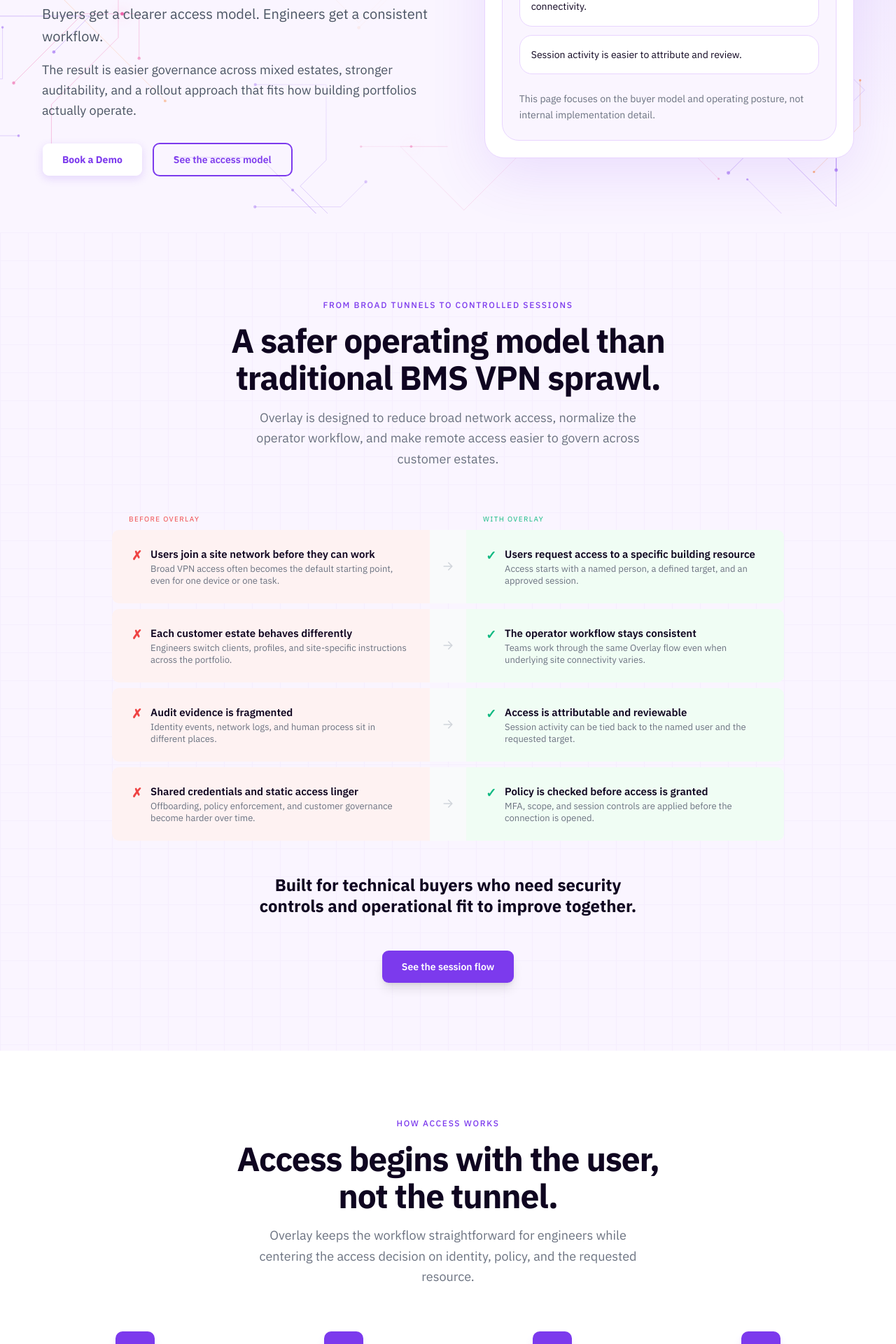
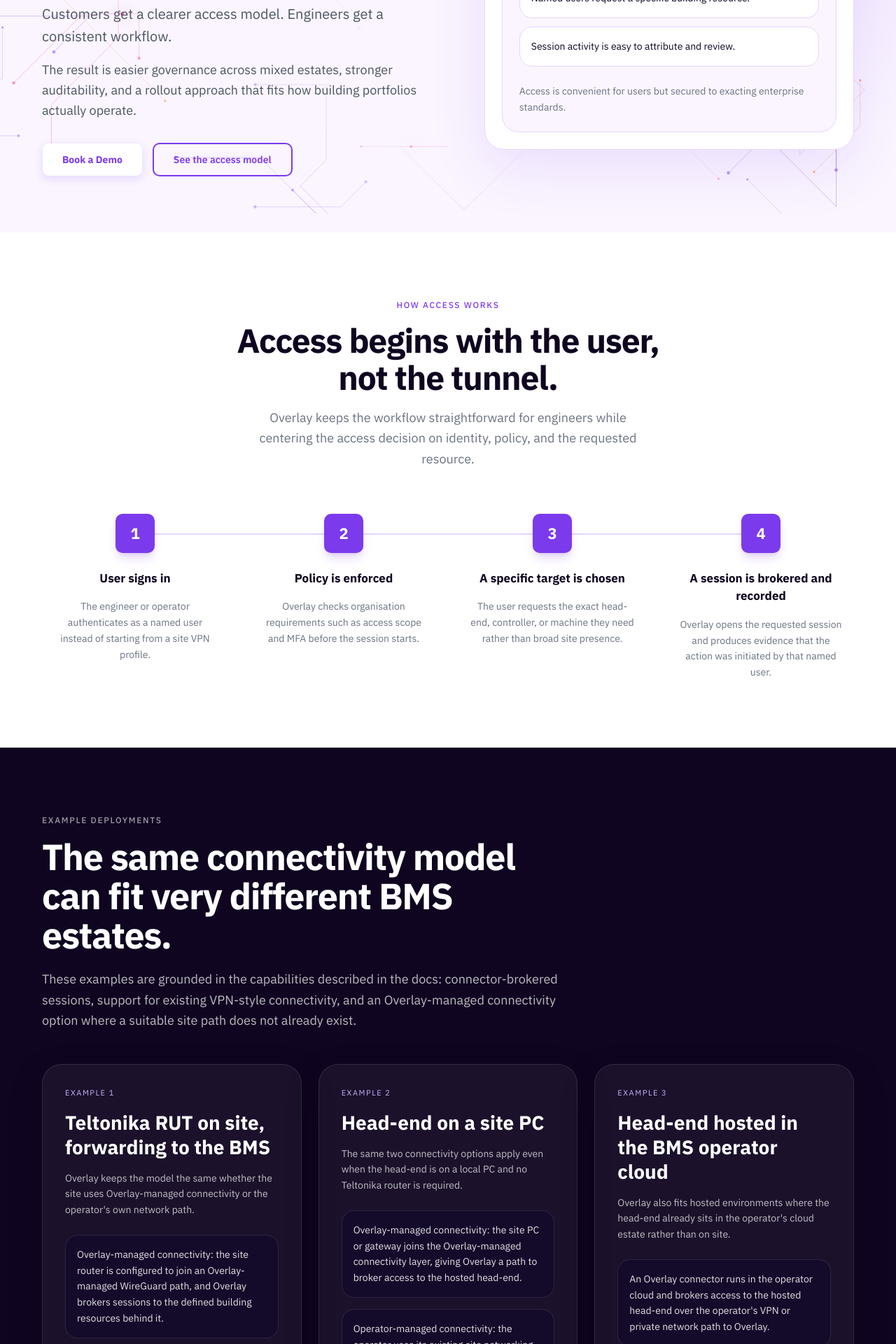
Before and after one commit to michaelbironneau/overlay-website, a Next.js app: page /how-it-works in a window 1280 px wide. Shown: the part 600-2520 px from the top of the page at 70% size. Built offline with nearby package versions, Linux system fonts and the light colour scheme.

Commit message:
Add diagram for how-it-works

```diff
--- a/package.json
+++ b/package.json
@@ -14,6 +14,7 @@
     "clsx": "^2.1.1",
     "framer-motion": "^12.35.1",
     "lucide-react": "^0.577.0",
+    "mermaid": "^11.13.0",
     "next": "16.1.6",
     "react": "19.2.3",
     "react-dom": "19.2.3",
--- a/src/app/how-it-works/page.tsx
+++ b/src/app/how-it-works/page.tsx
@@ -5,6 +5,7 @@
 import { FinalCTA } from "@/components/sections/final-cta";
 import {
   DeploymentFitSection,
+  ExampleScenariosSection,
   HowItWorksHero,
   LegacyComparisonSection,
   ManagedConnectivitySection,
@@ -25,8 +26,9 @@
       <Announcement />
       <Header />
       <HowItWorksHero />
+      <WorkflowSection />
+      <ExampleScenariosSection />
       <LegacyComparisonSection />
-      <WorkflowSection />
       <TrustAndAuditSection />
       <DeploymentFitSection />
       <ManagedConnectivitySection />
@@ -34,12 +36,12 @@
       <FinalCTA
         eyebrow="Review The Model"
         title={<>See whether Overlay fits your security,<br className="hidden md:block" /> operations, and rollout requirements.</>}
-        description="For BMS buyers, the key question is simple: can remote access become easier to govern without making the field workflow harder to operate? Overlay is designed to do exactly that."
+        description="The key question is simple: can remote access become easier to govern without making the field workflow harder to operate? Overlay is designed to do exactly that."
         primaryCtaLabel="Book a Demo"
         primaryCtaHref="#"
         secondaryCtaLabel="See rollout steps"
         secondaryCtaHref="#rollout"
-        footnote="Customer-facing access model. Buyer-safe messaging."
+        footnote="BMS-centric access model. Loved by IT teams."
         variant="testimonial"
       />
       <Footer />
--- a/src/components/sections/how-it-works.tsx
+++ b/src/components/sections/how-it-works.tsx
@@ -2,55 +2,11 @@
 
 import { Box, FileText, LayoutGrid, Network, Shield, Workflow } from "lucide-react";
 import { HeroAnimation } from "@/components/animations/hero-animation";
-import { ComparisonSection } from "@/components/sections/comparison";
 import { FeatureRow } from "@/components/sections/feature-row";
 import { HeroCTAGroup } from "@/components/sections/hero-cta-group";
 import { StepSection } from "@/components/sections/onboarding";
 import { TrustPillarsSection } from "@/components/sections/security";
-import type { ComparisonRow } from "@/components/sections/comparison-grid";
-
-const comparisonRows: ComparisonRow[] = [
-  {
-    before: {
-      title: "Users join a site network before they can work",
-      sub: "Broad VPN access often becomes the default starting point, even for one device or one task.",
-    },
-    after: {
-      title: "Users request access to a specific building resource",
-      sub: "Access starts with a named person, a defined target, and an approved session.",
-    },
-  },
-  {
-    before: {
-      title: "Each customer estate behaves differently",
-      sub: "Engineers switch clients, profiles, and site-specific instructions across the portfolio.",
-    },
-    after: {
-      title: "The operator workflow stays consistent",
-      sub: "Teams work through the same Overlay flow even when underlying site connectivity varies.",
-    },
-  },
-  {
-    before: {
-      title: "Audit evidence is fragmented",
-      sub: "Identity events, network logs, and human process sit in different places.",
-    },
-    after: {
-      title: "Access is attributable and reviewable",
-      sub: "Session activity can be tied back to the named user and the requested target.",
-    },
-  },
-  {
-    before: {
-      title: "Shared credentials and static access linger",
-      sub: "Offboarding, policy enforcement, and customer governance become harder over time.",
-    },
-    after: {
-      title: "Policy is checked before access is granted",
-      sub: "MFA, scope, and session controls are applied before the connection is opened.",
-    },
-  },
-];
+import { MermaidDiagram } from "@/components/ui/mermaid-diagram";
 
 const workflowSteps = [
   {
@@ -94,7 +50,7 @@
   {
     icon: FileText,
     title: "Session-level evidence",
-    description: "Buyers get a clearer record of who initiated access, in what context, and when.",
+    description: "A clearer record of who initiated access, in what context, and when.",
   },
   {
     icon: Box,
@@ -107,6 +63,17 @@
     description: "Where a site does not already have a suitable path, Overlay can provide the connectivity layer without changing the access model.",
   },
 ];
+
+const accessModelDiagram = `flowchart LR
+    U["Named user"] --> A["Overlay authentication and policy checks"]
+    A --> R["Scoped resource selection"]
+    R --> S["Per-resource session creation"]
+    S --> C["Connector"]
+    C --> H["HeadEnd"]
+    C --> T["Controller"]
+    C --> M["Machine"]
+    S --> AU["Audit event"]
+    C --> AL["Connector access log"]`;
 
 export function HowItWorksHero() {
   return (
@@ -124,7 +91,7 @@
           </h1>
           <p className="mt-6 max-w-[640px] text-lg leading-relaxed text-[#4B5563] md:text-[20px]">
             Overlay gives BMS teams a controlled way to reach building resources without defaulting
-            to broad, site-wide VPN access. Buyers get a clearer access model. Engineers get a
+            to broad, site-wide VPN access. Customers get a clearer access model. Engineers get a
             consistent workflow.
           </p>
           <p className="mt-4 max-w-[620px] text-lg leading-relaxed text-[#4B5563]">
@@ -135,7 +102,7 @@
           <HeroCTAGroup
             primaryLabel="Book a Demo"
             secondaryLabel="See the access model"
-            secondaryHref="#comparison"
+            secondaryHref="/how-it-works#comparison"
             className="mt-8"
           />
         </div>
@@ -143,17 +110,17 @@
         <div className="rounded-[28px] border border-[#E9D5FF] bg-white p-6 shadow-[0_24px_80px_rgba(124,58,237,0.12)]">
           <div className="rounded-[24px] border border-[#E9D5FF] bg-[#FAF5FF] p-6">
             <p className="font-mono text-[11px] uppercase tracking-[0.14em] text-[#7C3AED]">
-              Buyer summary
+              The Overlay model
             </p>
             <h2 className="mt-3 font-display text-[30px] font-bold leading-tight text-[#0F0520]">
               A session-based access model for BMS estates.
             </h2>
             <div className="mt-6 grid gap-3">
               {[
+                "The same operating model works across estates and vendors.",
+                "Policy checks (e.g. MFA) happen before access is opened.",
                 "Named users request a specific building resource.",
-                "Policy checks happen before access is opened.",
-                "The same operating model works across varied site connectivity.",
-                "Session activity is easier to attribute and review.",
+                "Session activity is easy to attribute and review.",
               ].map((item) => (
                 <div key={item} className="rounded-2xl border border-[#E9D5FF] bg-white px-4 py-4 text-sm leading-relaxed text-[#0F0520]">
                   {item}
@@ -161,8 +128,7 @@
               ))}
             </div>
             <p className="mt-6 text-sm leading-relaxed text-[#6B7280]">
-              This page focuses on the buyer model and operating posture, not internal
-              implementation detail.
+              Access is convenient for users but secured to exacting enterprise standards.
             </p>
           </div>
         </div>
@@ -173,16 +139,50 @@
 
 export function LegacyComparisonSection() {
   return (
-    <ComparisonSection
+    <section
       id="comparison"
-      eyebrow="From broad tunnels to controlled sessions"
-      title={<>A safer operating model than<br className="hidden md:block" /> traditional BMS VPN sprawl.</>}
-      description="Overlay is designed to reduce broad network access, normalize the operator workflow, and make remote access easier to govern across customer estates."
-      rows={comparisonRows}
-      quote="Built for technical buyers who need security controls and operational fit to improve together."
-      ctaLabel="See the session flow"
-      ctaHref="#workflow"
-    />
+      className="relative overflow-hidden bg-[#F3F1FF] px-6 py-24"
+    >
+      <div
+        className="absolute inset-0 opacity-[0.03] pointer-events-none"
+        style={{
+          backgroundImage:
+            "linear-gradient(#7C3AED 1px, transparent 1px), linear-gradient(90deg, #7C3AED 1px, transparent 1px)",
+          backgroundSize: "40px 40px",
+        }}
+      />
+
+      <div className="relative z-10 mx-auto max-w-[1160px]">
+        <div className="mx-auto max-w-[760px] text-center">
+          <p className="mb-4 font-mono text-xs font-medium uppercase tracking-[0.14em] text-[#7C3AED]">
+            From broad tunnels to controlled sessions
+          </p>
+          <h2 className="font-display text-[30px] font-bold leading-[1.08] tracking-tight text-[#0F0520] md:text-[52px]">
+            Convenience for users, enterprise-level controls for IT teams.
+          </h2>
+          <p className="mt-5 text-lg leading-relaxed text-[#6B7280]">
+            This is the model behind Overlay&apos;s identity-based connectivity approach. A
+            named user signs in, policy is checked, a specific resource is selected, a session is
+            created for that request, and the connector brokers the path to the target.
+          </p>
+        </div>
+
+        <div className="mt-14 rounded-[32px] border border-[#E9D5FF] bg-white p-6 shadow-[0_24px_80px_rgba(124,58,237,0.10)] md:p-8">
+          <div className="overflow-x-auto">
+            <MermaidDiagram
+              chart={accessModelDiagram}
+              className="[&_svg]:mx-auto [&_svg]:h-auto [&_svg]:min-w-[820px] [&_svg]:max-w-none [&_svg]:overflow-visible"
+            />
+          </div>
+        </div>
+
+        <p className="mx-auto mt-10 max-w-[780px] text-center text-base leading-relaxed text-[#6B7280]">
+          The operational outcome is concise: access is attached to identity, scope, and session
+          context instead of general network presence. That is what makes the model easier to
+          govern across mixed BMS estates.
+        </p>
+      </div>
+    </section>
   );
 }
 
@@ -203,7 +203,7 @@
   return (
     <TrustPillarsSection
       eyebrow="Control And Auditability"
-      title={<>Built to give buyers clearer control,<br className="hidden md:block" /> evidence, and consistency.</>}
+      title={<>Built to give customers clearer control,<br className="hidden md:block" /> evidence, and consistency.</>}
       description="The objective is not to make every estate identical underneath. It is to make access control, session brokering, and auditability more consistent above that variation."
       cards={trustCards}
       className="bg-[#F3F1FF] py-24 px-6 relative overflow-hidden"
@@ -221,7 +221,7 @@
         "Supports mixed estates with existing remote-access patterns already in place",
         "Fits teams supporting head-ends, controllers, and engineering endpoints",
         "Reduces the need for engineers to learn a different access process per customer",
-        "Keeps the buyer story focused on governance and operating consistency",
+        "Focused on governance and operating consistency",
       ]}
       ctaText="See rollout approach →"
       ctaHref="#rollout"
@@ -240,7 +240,7 @@
       description="Some customer estates already have a suitable path for secure access. Others do not. Overlay can extend the same session-based access model to those sites by providing the underlying connectivity layer as well."
       features={[
         "Presented as an extension of the same access model, not a separate product story",
-        "Lets buyers keep one operating model across sites with and without existing connectivity",
+        "Keep one operating model across sites with and without existing connectivity",
         "Avoids turning special-case sites into a different governance process",
       ]}
       ctaText="See rollout approach →"
@@ -253,11 +253,93 @@
   );
 }
 
+const exampleScenarios = [
+  {
+    eyebrow: "Example 1",
+    title: "Teltonika RUT on site, forwarding to the BMS",
+    summary:
+      "Overlay keeps the model the same whether the site uses Overlay-managed connectivity or the operator's own network path.",
+    paths: [
+      "Overlay-managed connectivity: the site router is configured to join an Overlay-managed WireGuard path, and Overlay brokers sessions to the defined building resources behind it.",
+      "Operator-managed connectivity: the BMS operator uses its own network path, and an Overlay connector links that operator network to the Overlay control plane so users still start from named-user, resource-based sessions.",
+    ],
+  },
+  {
+    eyebrow: "Example 2",
+    title: "Head-end on a site PC",
+    summary:
+      "The same two connectivity options apply even when the head-end is on a local PC and no Teltonika router is required.",
+    paths: [
+      "Overlay-managed connectivity: the site PC or gateway joins the Overlay-managed connectivity layer, giving Overlay a path to broker access to the hosted head-end.",
+      "Operator-managed connectivity: the operator uses its existing site networking approach, and the Overlay connector brokers named-user sessions through that established path.",
+    ],
+  },
+  {
+    eyebrow: "Example 3",
+    title: "Head-end hosted in the BMS operator cloud",
+    summary:
+      "Overlay also fits hosted environments where the head-end already sits in the operator's cloud estate rather than on site.",
+    paths: [
+      "An Overlay connector runs in the operator cloud and brokers access to the hosted head-end over the operator's VPN or private network path to Overlay.",
+      "The access workflow does not change: users sign in, policy is checked, they select the hosted resource, and the resulting session is attributable and auditable.",
+    ],
+  },
+];
+
+export function ExampleScenariosSection() {
+  return (
+    <section className="bg-[#0F0520] px-6 py-24 text-white">
+      <div className="mx-auto max-w-[1160px]">
+        <div className="max-w-[760px]">
+          <p className="mb-4 font-mono text-xs font-medium uppercase tracking-[0.14em] text-white/60">
+            Example Deployments
+          </p>
+          <h2 className="font-display text-[30px] font-bold leading-[1.08] tracking-tight md:text-[52px]">
+            The same connectivity model can fit very different BMS estates.
+          </h2>
+          <p className="mt-5 text-lg leading-relaxed text-white/72">
+            These examples are grounded in the capabilities described in the docs: connector-brokered
+            sessions, support for existing VPN-style connectivity, and an Overlay-managed connectivity
+            option where a suitable site path does not already exist.
+          </p>
+        </div>
+
+        <div className="mt-12 grid gap-6 lg:grid-cols-3">
+          {exampleScenarios.map((scenario) => (
+            <article
+              key={scenario.title}
+              className="rounded-[28px] border border-white/10 bg-white/5 p-8 shadow-[0_18px_50px_rgba(0,0,0,0.18)]"
+            >
+              <p className="font-mono text-[11px] uppercase tracking-[0.14em] text-[#C4B5FD]">
+                {scenario.eyebrow}
+              </p>
+              <h3 className="mt-4 font-display text-[28px] font-bold leading-tight text-white">
+                {scenario.title}
+              </h3>
+              <p className="mt-4 text-sm leading-relaxed text-white/72">{scenario.summary}</p>
+              <div className="mt-6 grid gap-4">
+                {scenario.paths.map((path) => (
+                  <div
+                    key={path}
+                    className="rounded-2xl border border-white/10 bg-[#140A2A] px-4 py-4 text-sm leading-relaxed text-white/88"
+                  >
+                    {path}
+                  </div>
+                ))}
+              </div>
+            </article>
+          ))}
+        </div>
+      </div>
+    </section>
+  );
+}
+
 export function RolloutSection() {
   return (
     <StepSection
       id="rollout"
-      eyebrow="Buyer Rollout"
+      eyebrow="Rollout"
       title={<>Adopt the model in four practical steps.</>}
       description="The rollout story should feel familiar to BMS teams: confirm the estate fit, connect the sites, onboard the right users, and move into governed day-to-day access."
       steps={[
--- /dev/null
+++ b/src/components/ui/mermaid-diagram.tsx
@@ -0,0 +1,72 @@
+"use client";
+
+import { useEffect, useId, useState } from "react";
+
+type MermaidDiagramProps = {
+  chart: string;
+  className?: string;
+};
+
+export function MermaidDiagram({ chart, className }: MermaidDiagramProps) {
+  const id = useId().replace(/:/g, "");
+  const [svg, setSvg] = useState("");
+
+  useEffect(() => {
+    let cancelled = false;
+
+    async function renderDiagram() {
+      const mermaid = (await import("mermaid")).default;
+
+      mermaid.initialize({
+        startOnLoad: false,
+        theme: "base",
+        securityLevel: "loose",
+        flowchart: {
+          useMaxWidth: true,
+          htmlLabels: true,
+          curve: "linear",
+        },
+        themeVariables: {
+          primaryColor: "#FAF5FF",
+          primaryTextColor: "#0F0520",
+          primaryBorderColor: "#D8B4FE",
+          lineColor: "#7C3AED",
+          secondaryColor: "#FFFFFF",
+          secondaryTextColor: "#0F0520",
+          secondaryBorderColor: "#E9D5FF",
+          tertiaryColor: "#F3F1FF",
+          tertiaryTextColor: "#0F0520",
+          tertiaryBorderColor: "#C4B5FD",
+          mainBkg: "#FAF5FF",
+          nodeBorder: "#D8B4FE",
+          clusterBkg: "#FFFFFF",
+          clusterBorder: "#E9D5FF",
+          fontFamily: "var(--font-sans)",
+        },
+      });
+
+      const { svg: renderedSvg } = await mermaid.render(`mermaid-${id}`, chart);
+
+      if (!cancelled) {
+        setSvg(renderedSvg);
+      }
+    }
+
+    renderDiagram().catch(() => {
+      if (!cancelled) {
+        setSvg("");
+      }
+    });
+
+    return () => {
+      cancelled = true;
+    };
+  }, [chart, id]);
+
+  return (
+    <div
+      className={className}
+      dangerouslySetInnerHTML={svg ? { __html: svg } : undefined}
+    />
+  );
+}
```
Also changed, not shown: 1 other file (tests, documents, lock files or other folders).
